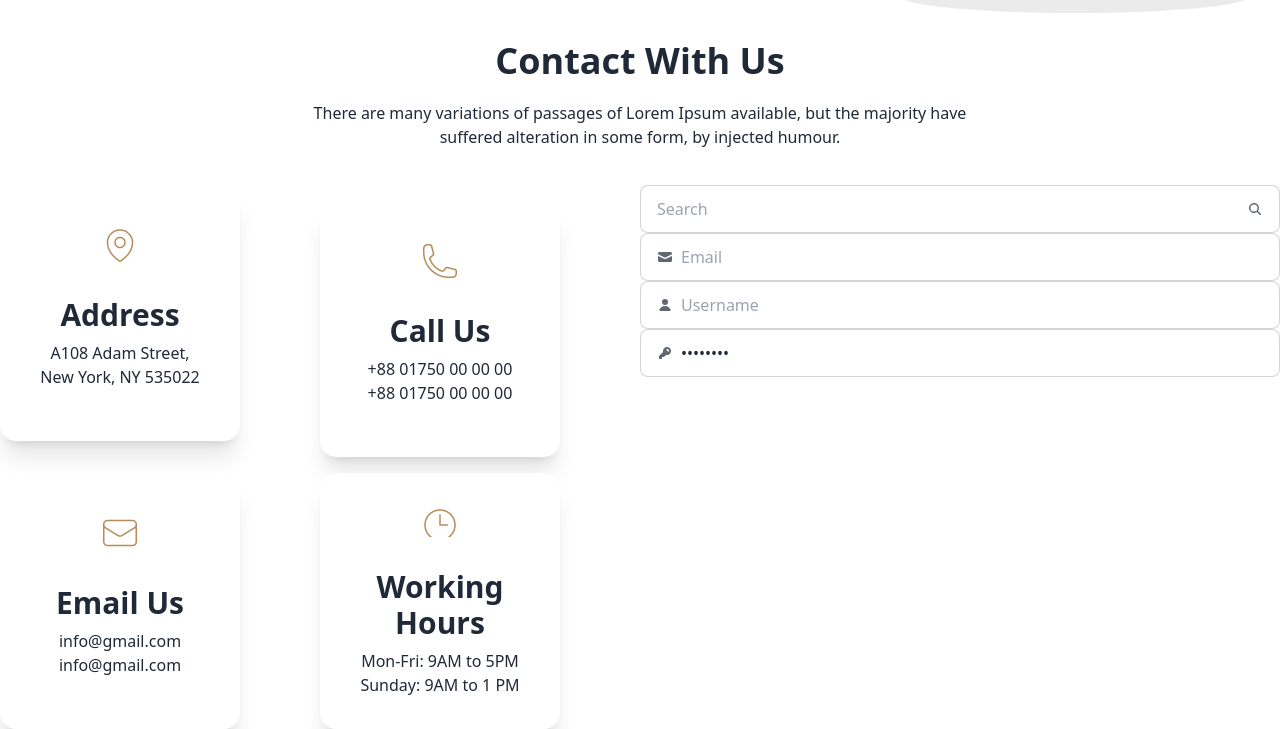
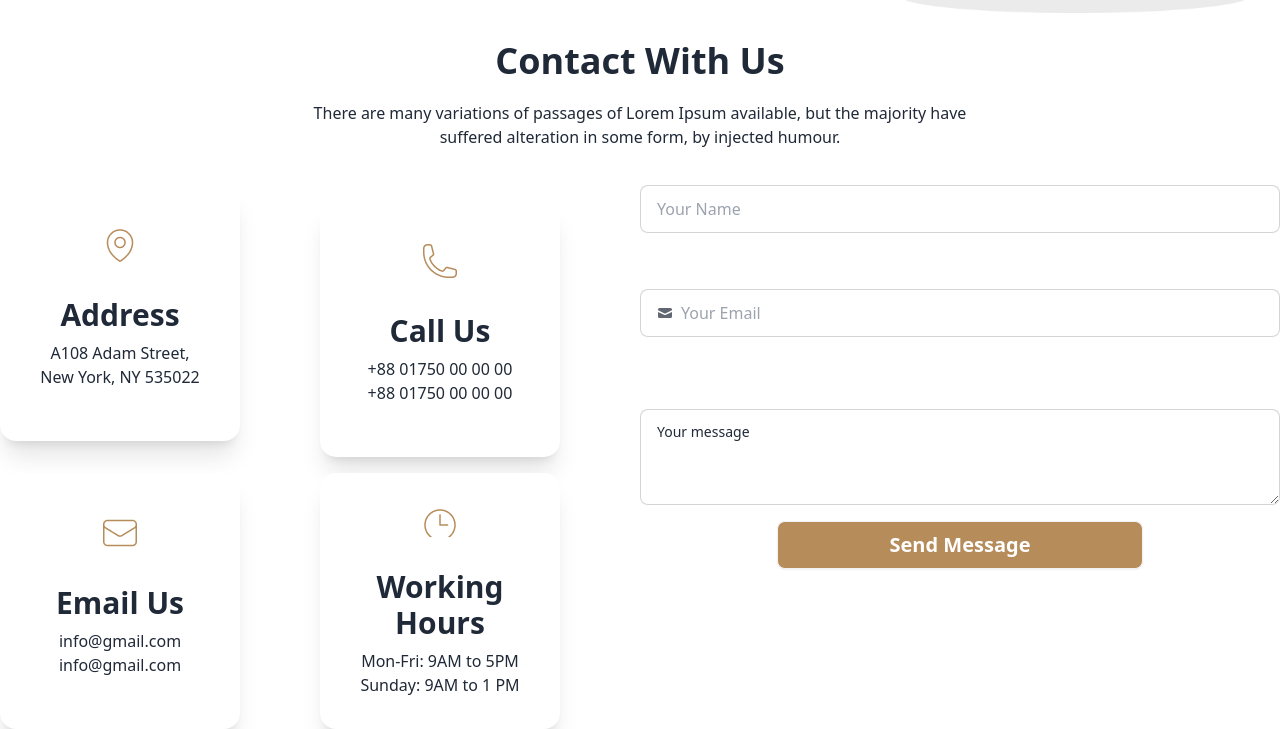
Before and after one commit to Torabarnob203311003/Legal-Law, a plain HTML site: page index.html in a window 1280 px wide. Shown: the part 3102-3831 px from the top of the page. Drawn offline with nearby package versions, Linux system fonts and the light colour scheme.

Commit message:
section done

```diff
--- a/index.html
+++ b/index.html
@@ -311,7 +311,7 @@
                     <!-- ASK section  -->
 
 
-         <section class="container mx-auto mt-14 text-center space-y-7">
+         <section class="container mx-auto mt-14 text-center space-y-7 ">
 
              <h3 class=" text-4xl font-bold">Frequently Asked Any Questions</h3>
              <p>There are many variations of passages of Lorem Ipsum available, but the majority have <br> suffered alteration in some form,
@@ -319,7 +319,7 @@
          </section>
 
           <!-- Accordion start  -->
-         <section class="container mx-auto mt-14 flex">
+         <section class="container mx-auto mt-14 flex ps-4 lg:ps-0  pe-5 lg:pe-0 ">
 
 
 
@@ -455,10 +455,10 @@ by injected humour.</p>
                         </div>
 
                         <!-- mail section  -->
-                        <div class="flex-1">
+                        <div class="flex-1 space-y-14 mt-14 lg:mt-0 ps-5 pe-5 lg:pe-0 lg:ps-0">
                                     <label class="input input-bordered flex items-center gap-2">
-                                        <input type="text" class="grow" placeholder="Search" />
-                                        <svg xmlns="http://www.w3.org/2000/svg" viewBox="0 0 16 16" fill="currentColor" class="w-4 h-4 opacity-70">
+                                        <input type="text" class="grow" placeholder="Your Name" />
+
                                             <path fill-rule="evenodd"
                                                 d="M9.965 11.026a5 5 0 1 1 1.06-1.06l2.755 2.754a.75.75 0 1 1-1.06 1.06l-2.755-2.754ZM10.5 7a3.5 3.5 0 1 1-7 0 3.5 3.5 0 0 1 7 0Z"
                                                 clip-rule="evenodd" />
@@ -471,23 +471,22 @@ by injected humour.</p>
                                             <path
                                                 d="M15 6.954 8.978 9.86a2.25 2.25 0 0 1-1.956 0L1 6.954V11.5A1.5 1.5 0 0 0 2.5 13h11a1.5 1.5 0 0 0 1.5-1.5V6.954Z" />
                                         </svg>
-                                        <input type="text" class="grow" placeholder="Email" />
+                                        <input type="text" class="grow" placeholder="Your Email" />
                                     </label>
-                                    <label class="input input-bordered flex items-center gap-2">
-                                        <svg xmlns="http://www.w3.org/2000/svg" viewBox="0 0 16 16" fill="currentColor" class="w-4 h-4 opacity-70">
-                                            <path
-                                                d="M8 8a3 3 0 1 0 0-6 3 3 0 0 0 0 6ZM12.735 14c.618 0 1.093-.561.872-1.139a6.002 6.002 0 0 0-11.215 0c-.22.578.254 1.139.872 1.139h9.47Z" />
-                                        </svg>
-                                        <input type="text" class="grow" placeholder="Username" />
-                                    </label>
-                                    <label class="input input-bordered flex items-center gap-2">
-                                        <svg xmlns="http://www.w3.org/2000/svg" viewBox="0 0 16 16" fill="currentColor" class="w-4 h-4 opacity-70">
-                                            <path fill-rule="evenodd"
-                                                d="M14 6a4 4 0 0 1-4.899 3.899l-1.955 1.955a.5.5 0 0 1-.353.146H5v1.5a.5.5 0 0 1-.5.5h-2a.5.5 0 0 1-.5-.5v-2.293a.5.5 0 0 1 .146-.353l3.955-3.955A4 4 0 1 1 14 6Zm-4-2a.75.75 0 0 0 0 1.5.5.5 0 0 1 .5.5.75.75 0 0 0 1.5 0 2 2 0 0 0-2-2Z"
-                                                clip-rule="evenodd" />
-                                        </svg>
-                                        <input type="password" class="grow" value="password" />
-                                    </label>
+                                <label class="form-control">
+                                    <div class="label">
+                                        <span class="label-text"></span>
+                                        <span class="label-text-alt"></span>
+                                    </div>
+                                    <textarea class="textarea textarea-bordered h-24" placeholder="">Your message</textarea>
+                                    <div class="label">
+                                        <span class="label-text-alt"></span>
+                                        <span class="label-text-alt"></span>
+                                    </div>
+                                    <div class="text-center   ">
+                                        <a class="btn bg-buttonclr text-balance lg:text-xl  ps-28 pe-28    text-center text-white">Send Message</a>
+                                    </div>
+
 
                         </div>
                     </div>
```
